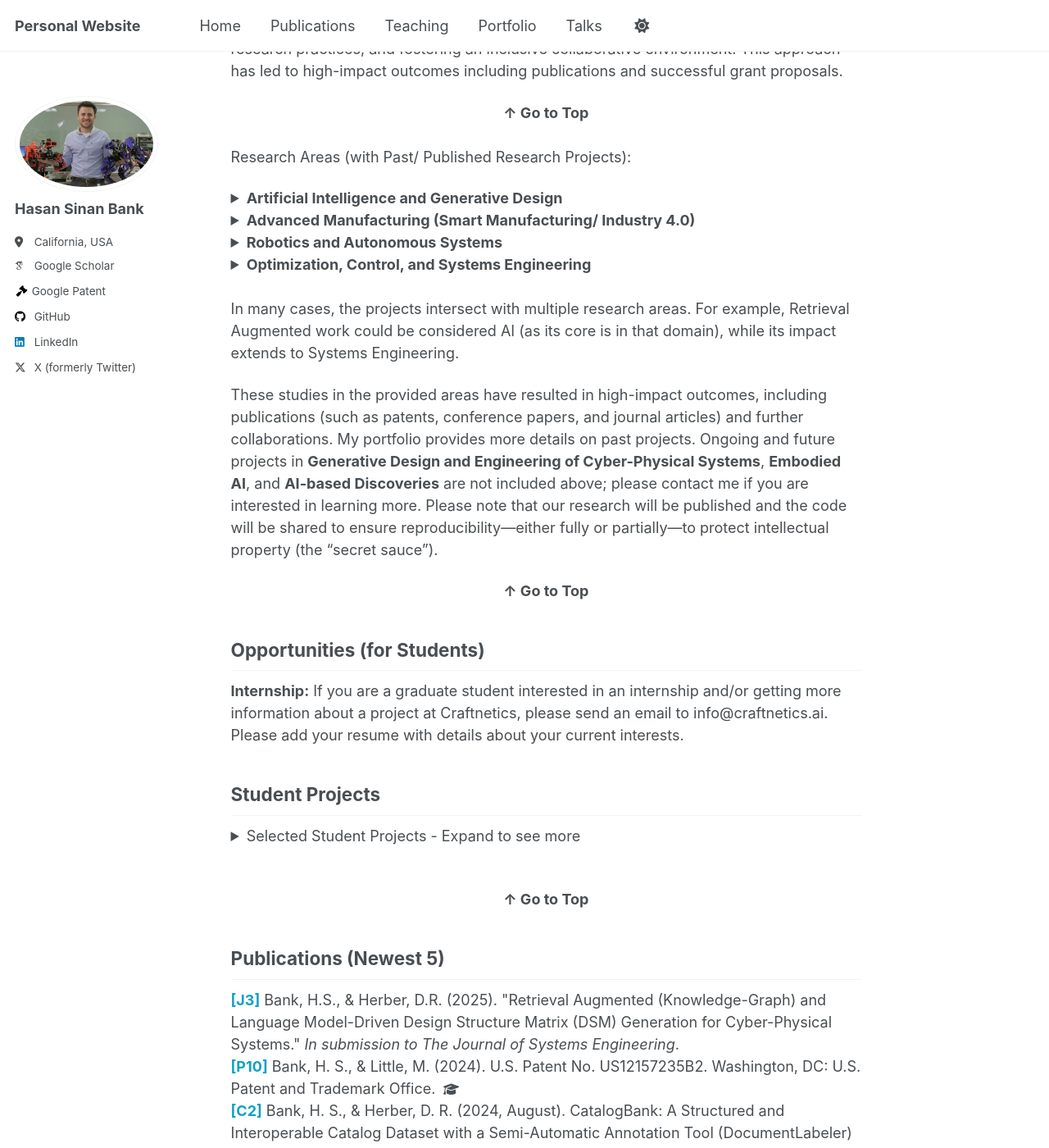
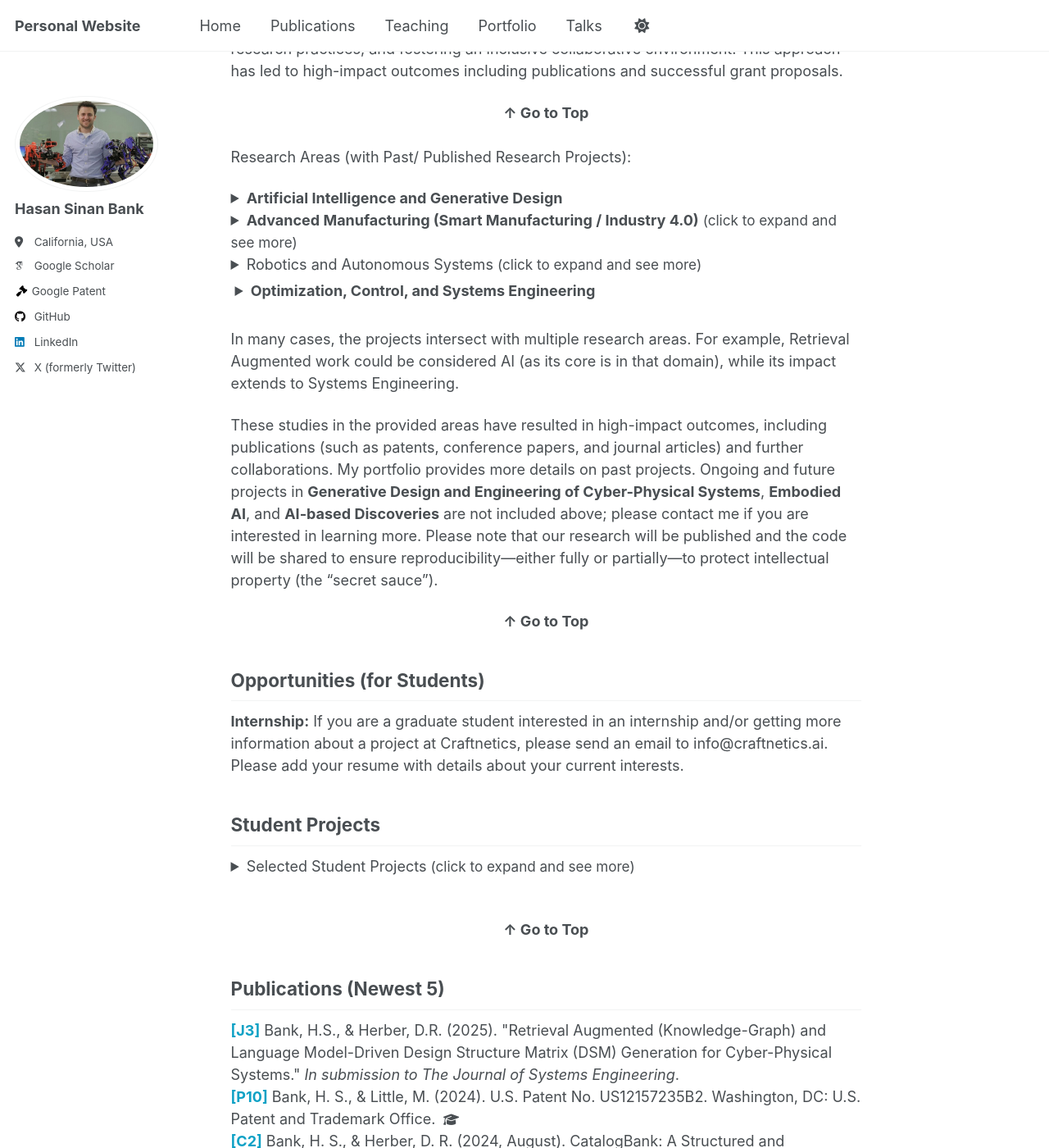
Before and after one commit to bankh/bankh.github.io, a Jekyll site: the page built from _pages/about.md, in a window 1280 px wide and 1400 px high, scrolled down 1881 px. Shown: the whole window at 82% size. Built offline with Jekyll 4.4.1, drawn with Linux system fonts in a browser that asks for light colours; some web fonts are replaced; a script that is not in the unit is left out; comment, search, counter and statistics services are not loaded.

Commit message:
Update: Titles are updated for understanding there is more information under.

```diff
--- a/_pages/about.md
+++ b/_pages/about.md
@@ -141,7 +141,16 @@ Research Areas (with Past/ Published Research Projects): <a name="research-areas
 </details>
 
 <details>
-<summary><strong>Advanced Manufacturing (Smart Manufacturing/ Industry 4.0)</strong></summary>
+<summary
+  onmouseover="this.style.backgroundColor='#e8f4f8'; this.style.color='#2c5aa0';"
+  onmouseout="this.style.backgroundColor=''; this.style.color='';"
+  style="transition: background-color 0.2s, color 0.2s; cursor: pointer;"
+>
+  <strong>Advanced Manufacturing (Smart Manufacturing / Industry 4.0)</strong>
+  <span style="font-weight: normal; font-size: 0.95em;">
+    (click to expand and see more)
+  </span>
+</summary>
 {% assign manufacturing_portfolio = site.portfolio | where: "selected", true | sort: 'date' | reverse %}
 {% for post in manufacturing_portfolio %}
   {% if post.keyword contains "Advanced Manufacturing" or post.keyword contains "Smart Manufacturing" %}
@@ -231,7 +240,16 @@ Research Areas (with Past/ Published Research Projects): <a name="research-areas
 </details>
 
 <details>
-<summary><strong>Robotics and Autonomous Systems</strong></summary>
+<summary
+  onmouseover="this.style.backgroundColor='#e8f4f8'; this.style.color='#2c5aa0';"
+  onmouseout="this.style.backgroundColor=''; this.style.color='';"
+  style="transition: background-color 0.2s, color 0.2s; cursor: pointer;"
+>
+  Robotics and Autonomous Systems
+  <span style="font-weight: normal; font-size: 0.95em;">
+    (click to expand and see more)
+  </span>
+</summary>
 {% assign robotics_portfolio = site.portfolio | where: "selected", true | sort: 'date' | reverse %}
 {% for post in robotics_portfolio %}
   {% if post.keyword contains "Robotics and Autonomous Systems" %}
@@ -321,7 +339,15 @@ Research Areas (with Past/ Published Research Projects): <a name="research-areas
 </details>
 
 <details>
-<summary><strong>Optimization, Control, and Systems Engineering</strong></summary>
+<summary class="portfolio-section-summary" style="cursor: pointer; transition: background 0.2s, color 0.2s; padding: 5px; border-radius: 4px;">
+  <strong>Optimization, Control, and Systems Engineering</strong>
+</summary>
+<style>
+  .portfolio-section-summary:hover {
+    background: #e8f4f8;
+    color: #2c5aa0;
+  }
+</style>
 {% assign optimization_portfolio = site.portfolio | where: "selected", true | sort: 'date' | reverse %}
 {% for post in optimization_portfolio %}
   {% if post.keyword contains "Optimization, Control, and Systems Engineering" %}
@@ -426,7 +452,16 @@ about a project at Craftnetics, please send an email to info@craftnetics.ai. Ple
 Student Projects <a name="student-projects"></a>
 ------
 <details>
-<summary>Selected Student Projects - Expand to see more</summary>
+<summary
+  onmouseover="this.style.backgroundColor='#e8f4f8'; this.style.color='#2c5aa0';"
+  onmouseout="this.style.backgroundColor=''; this.style.color='';"
+  style="transition: background-color 0.2s, color 0.2s; cursor: pointer;"
+>
+  Selected Student Projects
+  <span style="font-weight: normal; font-size: 0.95em;">
+    (click to expand and see more)
+  </span>
+</summary>
 
 {% if site.student_projects %}
   {% assign selected_projects = site.student_projects | where: "selected", true | sort: 'date' | reverse %}
```
